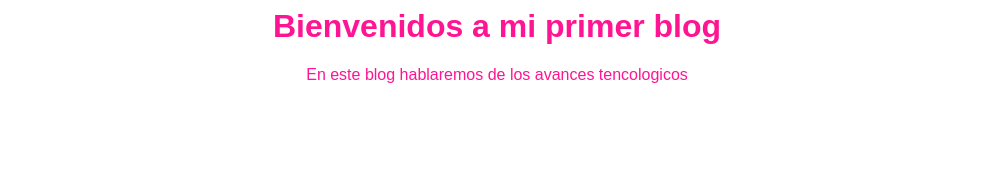
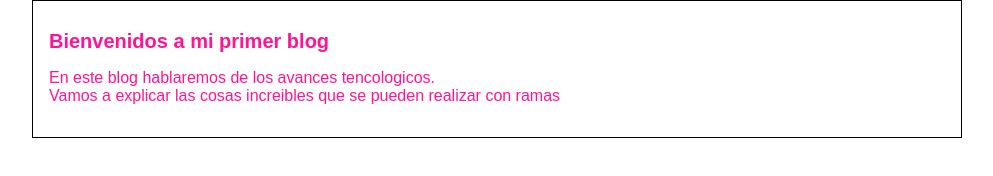
Before and after one commit to alveiro7/Primer-Blog, a plain HTML site: page index.html in a window 1280 px wide. Shown: the whole page, without its empty margins (143-1136 px from the left). Drawn offline with Linux system fonts and the light colour scheme.

Commit message:
Commit al master del blogpost en su version mas reciente

```diff
--- a/css/estilos.css
+++ b/css/estilos.css
@@ -2,5 +2,22 @@ body
 {
 	color: deeppink;
 	text-align: center;
-	font-family: "Arial"
+	font-family: "Arial";
+	font-size: 16px;
+	margin: 0;
+	padding: 0;
 }
+
+#container
+{
+	width: 70%;
+	padding: 1em;
+	text-align: left;
+	border: 1px solid #000;
+	margin: 0 auto;
+}
+
+#container h1
+{
+	font-size: 20px;
+}
--- a/index.html
+++ b/index.html
@@ -4,7 +4,12 @@
 		<link rel="stylesheet" href="css/estilos.css" />
 	</head>
 	<body>
-		<h1>Bienvenidos a mi primer blog</h1>
-		<p>En este blog hablaremos de los avances tencologicos</p>
+		<div id="container">
+			<div id="post">
+				<h1>Bienvenidos a mi primer blog</h1>
+				<p>En este blog hablaremos de los avances tencologicos.<br>
+				Vamos a explicar las cosas increibles que se pueden realizar con ramas</p>
+			</div>
+		</div>
 	</body>
 </html>
```
